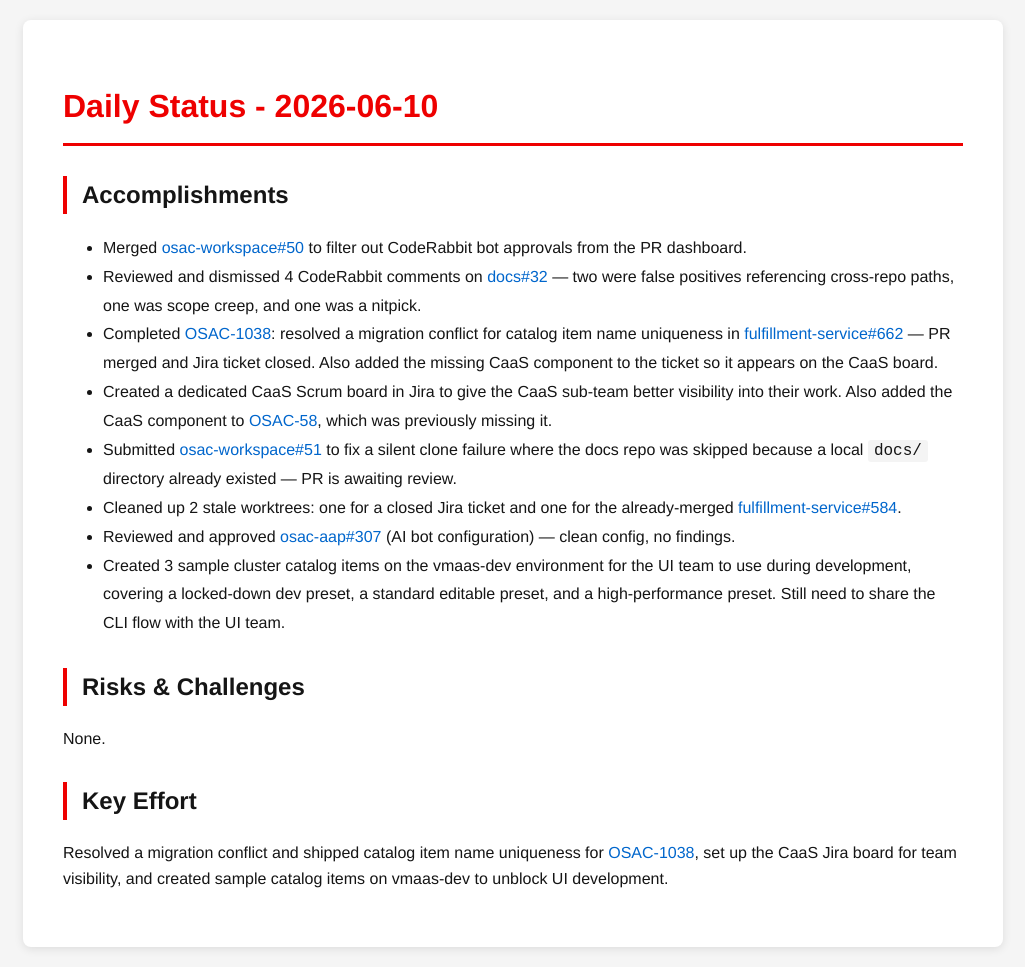
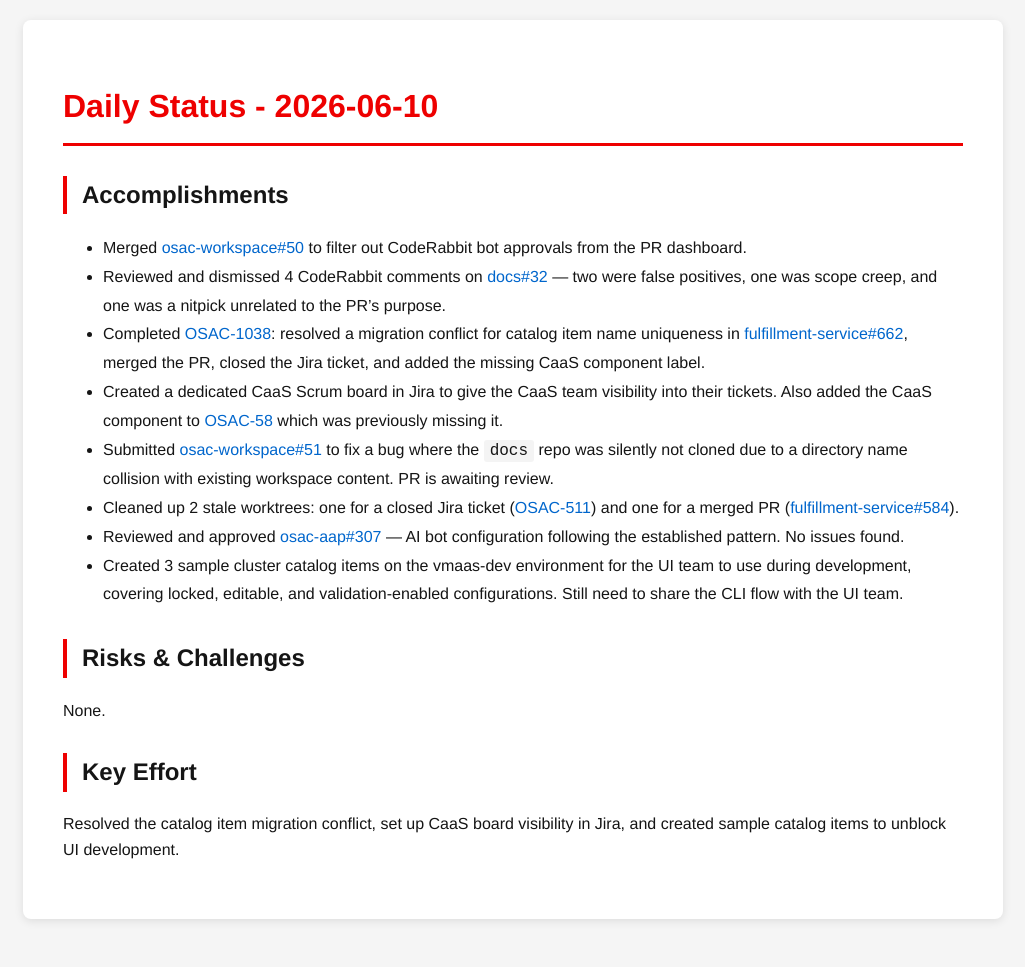
Before and after one commit to tzvatot/daily-status, a Jekyll site: the page built from 2026-06-10.md, in a window 1280 px wide. Shown: the whole page, without its empty margins (127-1152 px from the left). Built offline with Jekyll 4.4.1, drawn with Linux system fonts in a browser that asks for light colours; after the commit the page ends 939 px from its top, so only the background shows below that.

Commit message:
Daily status update - 2026-06-10

```diff
--- a/2026-06-10.md
+++ b/2026-06-10.md
@@ -7,20 +7,17 @@
 # Daily Status - 2026-06-10
 
 ## Accomplishments
-
 - Merged [osac-workspace#50](https://github.com/osac-project/osac-workspace/pull/50) to filter out CodeRabbit bot approvals from the PR dashboard.
-- Reviewed and dismissed 4 CodeRabbit comments on [docs#32](https://github.com/osac-project/docs/pull/32) — two were false positives referencing cross-repo paths, one was scope creep, and one was a nitpick.
-- Completed [OSAC-1038](https://redhat.atlassian.net/browse/OSAC-1038): resolved a migration conflict for catalog item name uniqueness in [fulfillment-service#662](https://github.com/osac-project/fulfillment-service/pull/662) — PR merged and Jira ticket closed. Also added the missing CaaS component to the ticket so it appears on the CaaS board.
-- Created a dedicated CaaS Scrum board in Jira to give the CaaS sub-team better visibility into their work. Also added the CaaS component to [OSAC-58](https://redhat.atlassian.net/browse/OSAC-58), which was previously missing it.
-- Submitted [osac-workspace#51](https://github.com/osac-project/osac-workspace/pull/51) to fix a silent clone failure where the docs repo was skipped because a local `docs/` directory already existed — PR is awaiting review.
-- Cleaned up 2 stale worktrees: one for a closed Jira ticket and one for the already-merged [fulfillment-service#584](https://github.com/osac-project/fulfillment-service/pull/584).
-- Reviewed and approved [osac-aap#307](https://github.com/osac-project/osac-aap/pull/307) (AI bot configuration) — clean config, no findings.
-- Created 3 sample cluster catalog items on the vmaas-dev environment for the UI team to use during development, covering a locked-down dev preset, a standard editable preset, and a high-performance preset. Still need to share the CLI flow with the UI team.
+- Reviewed and dismissed 4 CodeRabbit comments on [docs#32](https://github.com/osac-project/docs/pull/32) — two were false positives, one was scope creep, and one was a nitpick unrelated to the PR's purpose.
+- Completed [OSAC-1038](https://redhat.atlassian.net/browse/OSAC-1038): resolved a migration conflict for catalog item name uniqueness in [fulfillment-service#662](https://github.com/osac-project/fulfillment-service/pull/662), merged the PR, closed the Jira ticket, and added the missing CaaS component label.
+- Created a dedicated CaaS Scrum board in Jira to give the CaaS team visibility into their tickets. Also added the CaaS component to [OSAC-58](https://redhat.atlassian.net/browse/OSAC-58) which was previously missing it.
+- Submitted [osac-workspace#51](https://github.com/osac-project/osac-workspace/pull/51) to fix a bug where the `docs` repo was silently not cloned due to a directory name collision with existing workspace content. PR is awaiting review.
+- Cleaned up 2 stale worktrees: one for a closed Jira ticket ([OSAC-511](https://redhat.atlassian.net/browse/OSAC-511)) and one for a merged PR ([fulfillment-service#584](https://github.com/osac-project/fulfillment-service/pull/584)).
+- Reviewed and approved [osac-aap#307](https://github.com/osac-project/osac-aap/pull/307) — AI bot configuration following the established pattern. No issues found.
+- Created 3 sample cluster catalog items on the vmaas-dev environment for the UI team to use during development, covering locked, editable, and validation-enabled configurations. Still need to share the CLI flow with the UI team.
 
 ## Risks & Challenges
-
 None.
 
 ## Key Effort
-
-Resolved a migration conflict and shipped catalog item name uniqueness for [OSAC-1038](https://redhat.atlassian.net/browse/OSAC-1038), set up the CaaS Jira board for team visibility, and created sample catalog items on vmaas-dev to unblock UI development.
+Resolved the catalog item migration conflict, set up CaaS board visibility in Jira, and created sample catalog items to unblock UI development.
```
